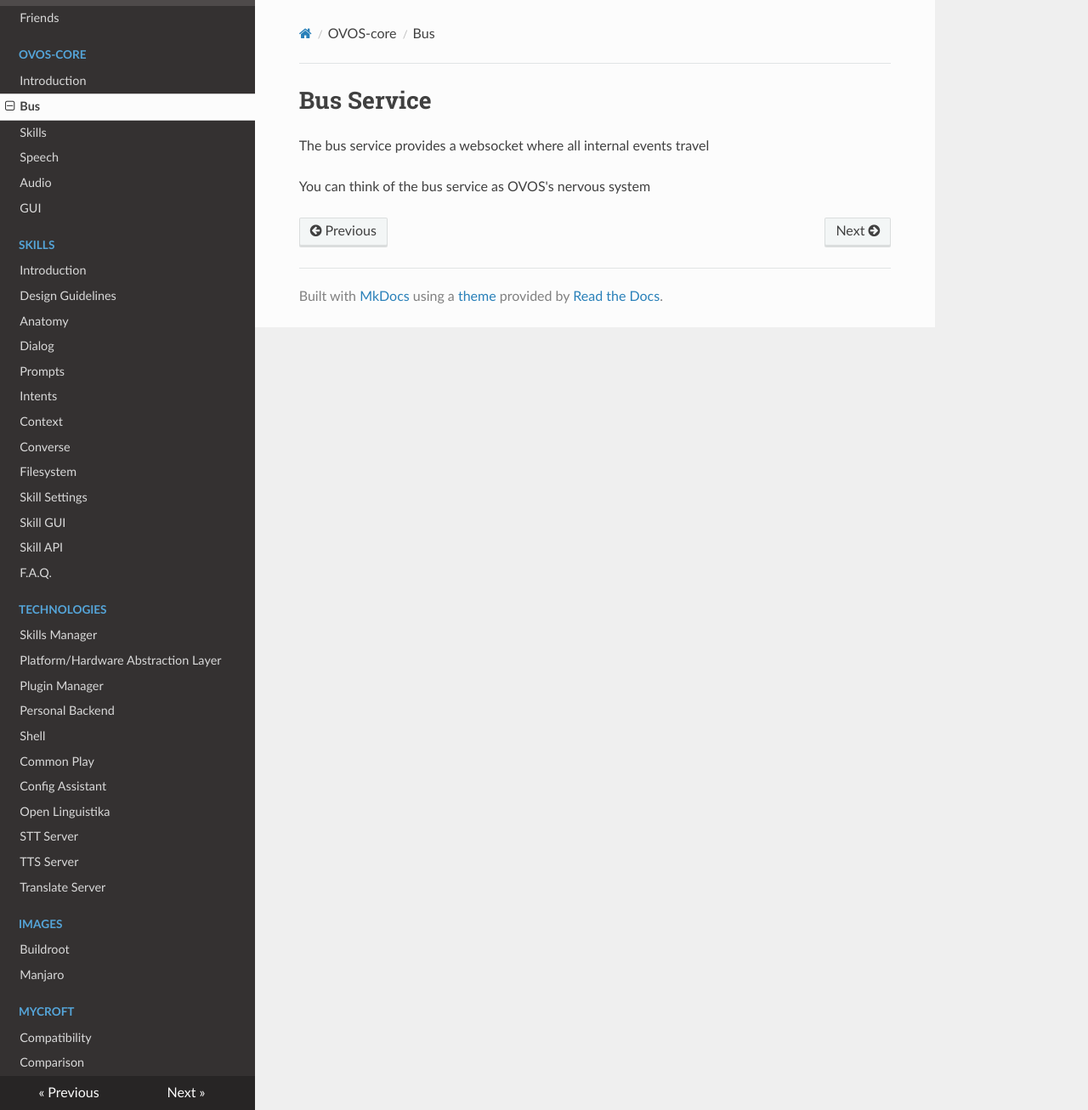
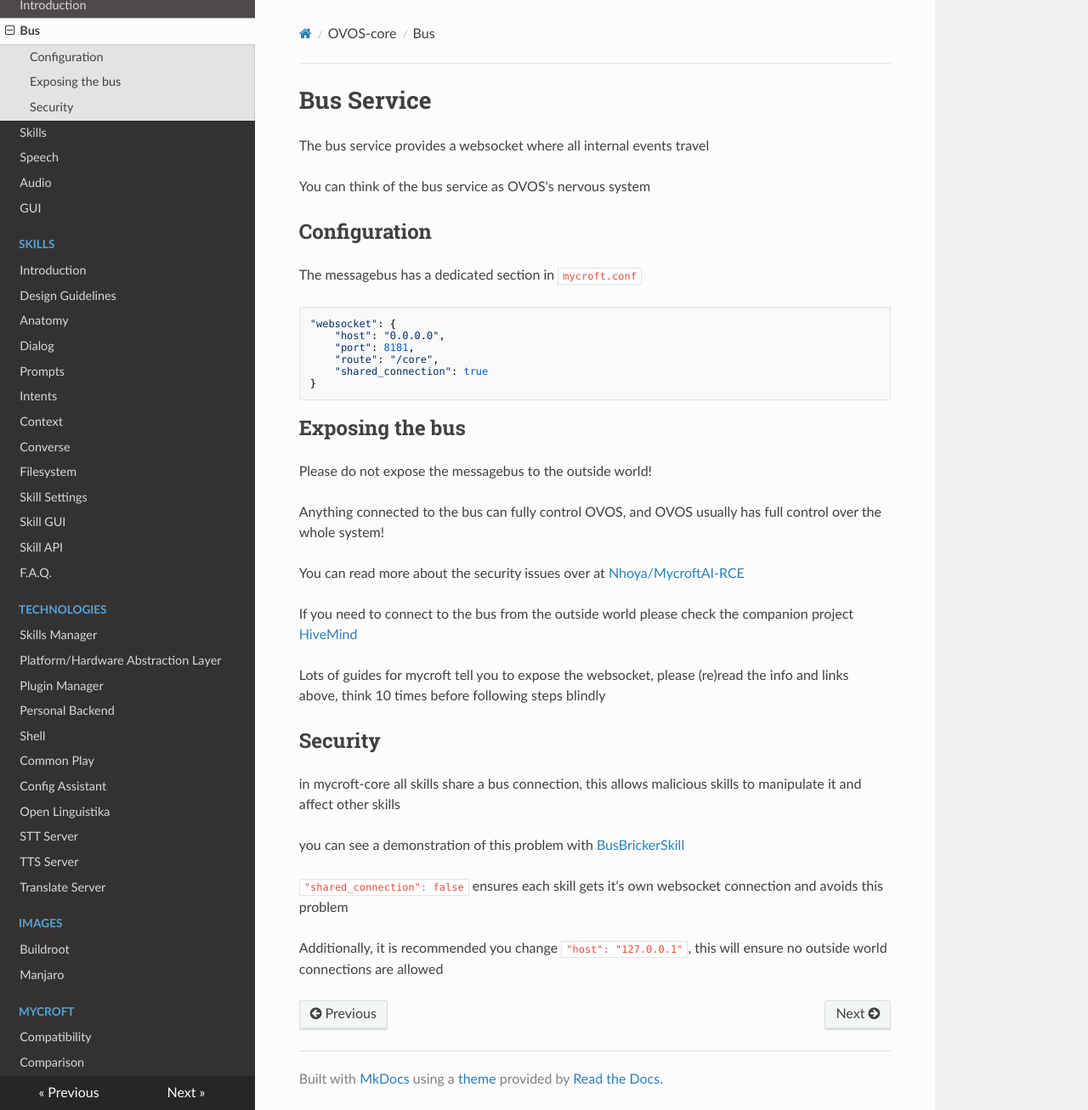
Before and after one commit to OpenVoiceOS/community-docs, an MkDocs documentation site: the page built from docs/bus_service.md, in a window 1280 px wide and 1306 px high. Shown: the whole window at 85% size. Built offline with MkDocs 1.6.1, drawn with Linux system fonts in a browser that asks for light colours; nearby versions of some CDN libraries.

Commit message:
improve bus service docs

````diff
--- a/docs/bus_service.md
+++ b/docs/bus_service.md
@@ -3,3 +3,38 @@
 The bus service provides a websocket where all internal events travel
 
 You can think of the bus service as OVOS's nervous system
+
+## Configuration
+
+The messagebus has a dedicated section in `mycroft.conf`
+
+```javascript
+"websocket": {
+    "host": "0.0.0.0",
+    "port": 8181,
+    "route": "/core",
+    "shared_connection": true
+}
+```
+
+## Exposing the bus
+
+Please do not expose the messagebus to the outside world!
+
+Anything connected to the bus can fully control OVOS, and OVOS usually has full control over the whole system!
+
+You can read more about the security issues over at [Nhoya/MycroftAI-RCE](https://github.com/Nhoya/MycroftAI-RCE)
+
+If you need to connect to the bus from the outside world please check the companion project [HiveMind](https://openvoiceos.github.io/community-docs/friends/#hivemind)
+
+Lots of guides for mycroft tell you to expose the websocket, please (re)read the info and links above, think 10 times before following steps blindly
+
+## Security
+
+in mycroft-core all skills share a bus connection, this allows malicious skills to manipulate it and affect other skills
+
+you can see a demonstration of this problem with [BusBrickerSkill](https://github.com/EvilJarbas/BusBrickerSkill)
+
+`"shared_connection": false` ensures each skill gets it's own websocket connection and avoids this problem
+
+Additionally, it is recommended you change `"host": "127.0.0.1"`, this will ensure no outside world connections are allowed
````
